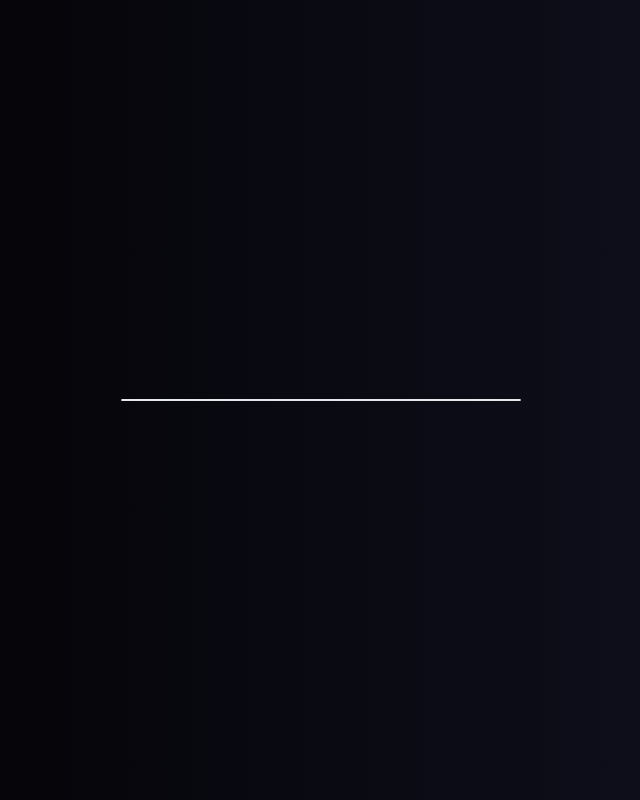
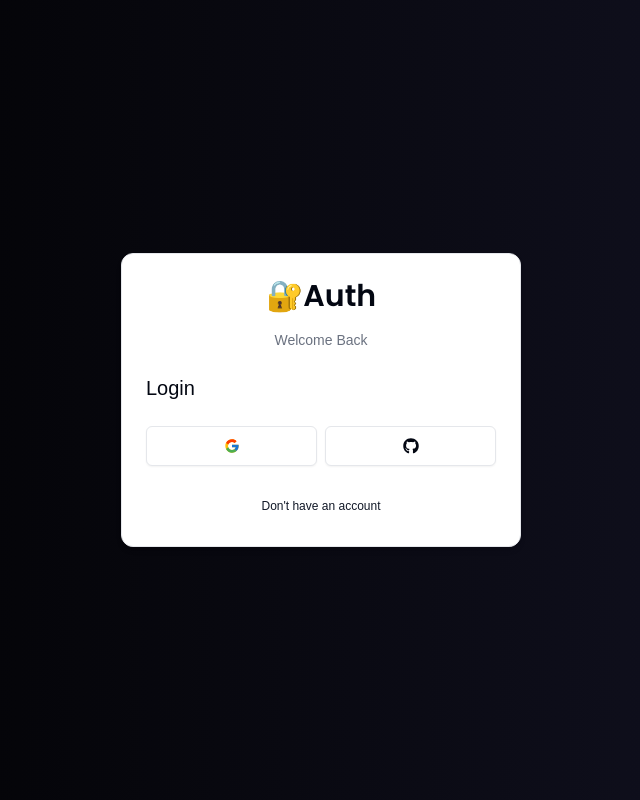
Before and after one commit to Mohdkumailabbas/Complete-Auth_next, a Next.js app: page /auth/login in a window 1280 px wide. Shown: the whole page, without its empty margins (319-959 px from the left). Built offline with nearby package versions, Linux system fonts and the light colour scheme.

Commit message:
Card Wrapper done

```diff
--- a/package.json
+++ b/package.json
@@ -19,6 +19,7 @@
     "next": "15.0.0",
     "react": "^18.3.1",
     "react-dom": "^18.3.1",
+    "react-icons": "^5.3.0",
     "tailwind-merge": "^2.5.4",
     "tailwindcss-animate": "^1.0.7"
   },
--- /dev/null
+++ b/src/components/auth/backbutton.tsx
@@ -0,0 +1,20 @@
+import { Button } from "@/components/ui/button"
+import Link from "next/link"
+
+interface BackButtonProps{
+    href: string,
+    label: string,
+}
+export const BackButon =({href,label}:BackButtonProps)=>{
+  return(
+    <Button variant="link"
+     className="font-normal w-full"
+     size="sm"
+     asChild
+    >
+      <Link href={href}>
+       {label}
+      </Link>
+    </Button>
+  )
+}
--- a/src/components/auth/card-wrapper.tsx
+++ b/src/components/auth/card-wrapper.tsx
@@ -4,7 +4,10 @@ import {
     CardFooter,
     CardHeader,
     CardContent
- } from "../ui/card"
+ } from "@/components/ui/card"
+import { Header } from "@/components/auth/header"
+import { Social } from "@/components/auth/social"
+import { BackButon } from "@/components/auth/backbutton"
 
 interface CardWrapperProps{
     children:React.ReactNode,
@@ -22,7 +25,25 @@ export const CardWrapper =({
 }:CardWrapperProps)=>{
 return(
     <Card className="w-[400px] shadow-md">
+     <CardHeader>
+        <Header label={headerLable}></Header>
+     </CardHeader>
+     <CardContent>
+        {children}
+     </CardContent>
+     {showSocial &&(
+        <CardFooter>
+            <Social></Social>
+        </CardFooter>
+     )}
+     <CardFooter>
+        <BackButon
+         label={backButtonLable}
+         href={backButtonHref}
+        >
 
+        </BackButon>
+     </CardFooter>
     </Card>
 )
 }
--- /dev/null
+++ b/src/components/auth/header.tsx
@@ -0,0 +1,27 @@
+
+
+import { Poppins } from "next/font/google"
+import { cn } from "@/lib/utils";//for  combining class names
+
+const font = Poppins({
+  subsets: ['latin'],
+  weight: ['600']
+})
+interface HeaderProps{
+    label:string;
+
+}
+export  const Header =({label}:HeaderProps)=>{
+
+    return(
+        <div className="flex flex-col gap-y-4 items-center justify-center">
+          <h1 className={cn(
+            "text-3xl font-semibold",
+            font.className,
+          )}>🔐Auth</h1>
+          <p className="text-muted-foreground text-sm font-medium ">
+            {label}
+          </p>
+        </div>
+    )
+}
--- a/src/components/auth/login-form.tsx
+++ b/src/components/auth/login-form.tsx
@@ -1,17 +1,17 @@
 import React from 'react'
-import { CardWrapper } from './card-wrapper'
+import { CardWrapper } from '@/components/auth/card-wrapper'
 
 export const Loginform = () => {
     return (
         <CardWrapper
         headerLable='Welcome Back'
-        backButtonLable=" don't have an account"
+        backButtonLable=" Don't have an account"
         backButtonHref='/auth/register'
         showSocial
         >
 
-            <div className=' text-white'>
-                <h1 className='text-xl'>login</h1>
+            <div className=''>
+                <h1 className='text-xl capitalize '>login</h1>
             </div>
         </CardWrapper>
     )
--- /dev/null
+++ b/src/components/auth/social.tsx
@@ -0,0 +1,24 @@
+"use client"
+import {FcGoogle} from "react-icons/fc"
+import {FaGithub} from "react-icons/fa"
+import { Button } from "@/components/ui/button"
+export const Social =()=>{
+    return(
+        <div className="flex   items-center w-full">
+         <Button className="w-full mr-2 "
+         size="lg"
+         variant="outline"
+         onClick={()=>{}}
+         >
+         <FcGoogle className="h-5 w-5"/>
+         </Button>
+         <Button className="w-full "
+         size="lg"
+         variant="outline"
+         onClick={()=>{}}
+         >
+         <FaGithub className="h-5 w-5"/>
+         </Button>
+        </div>
+    )
+}
```
Also changed, not shown: 1 other file (tests, documents, lock files or other folders).
